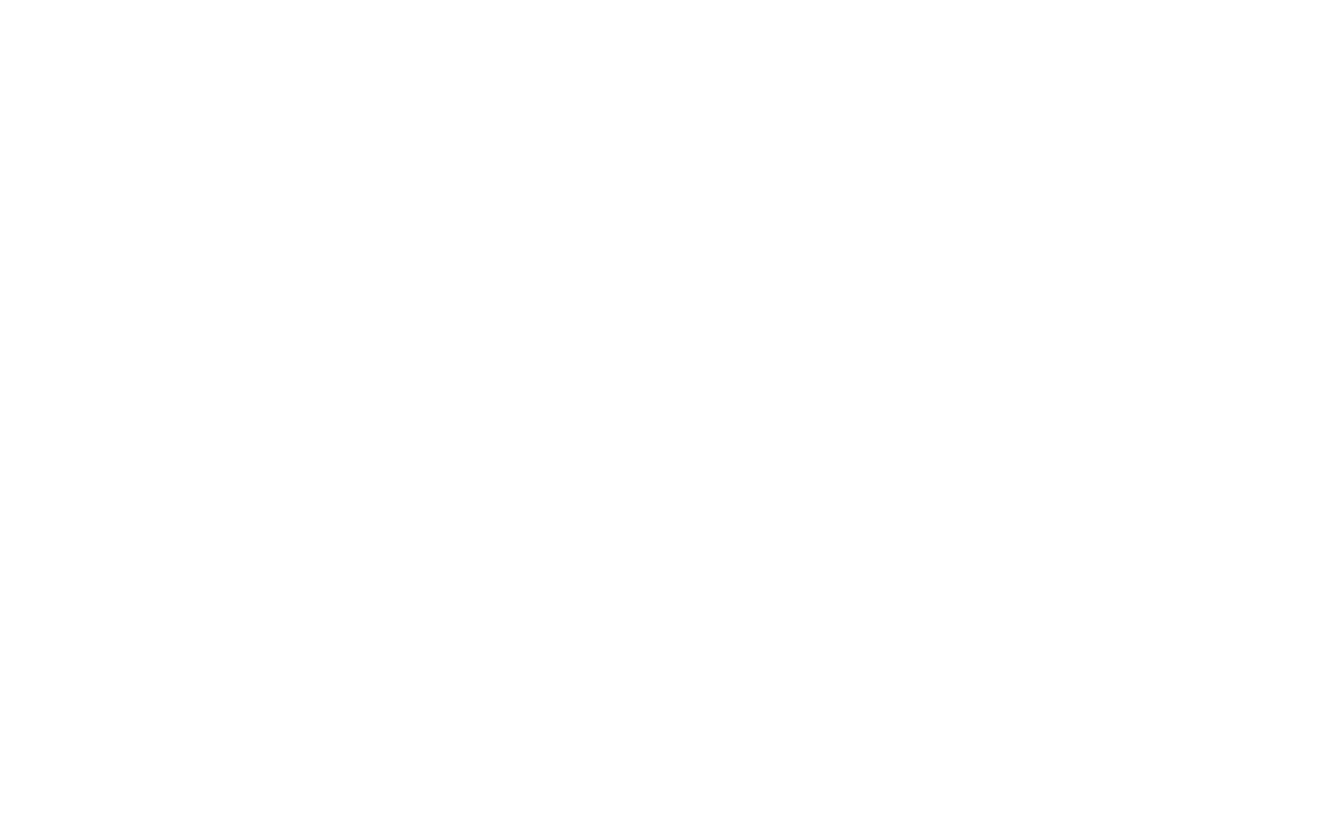
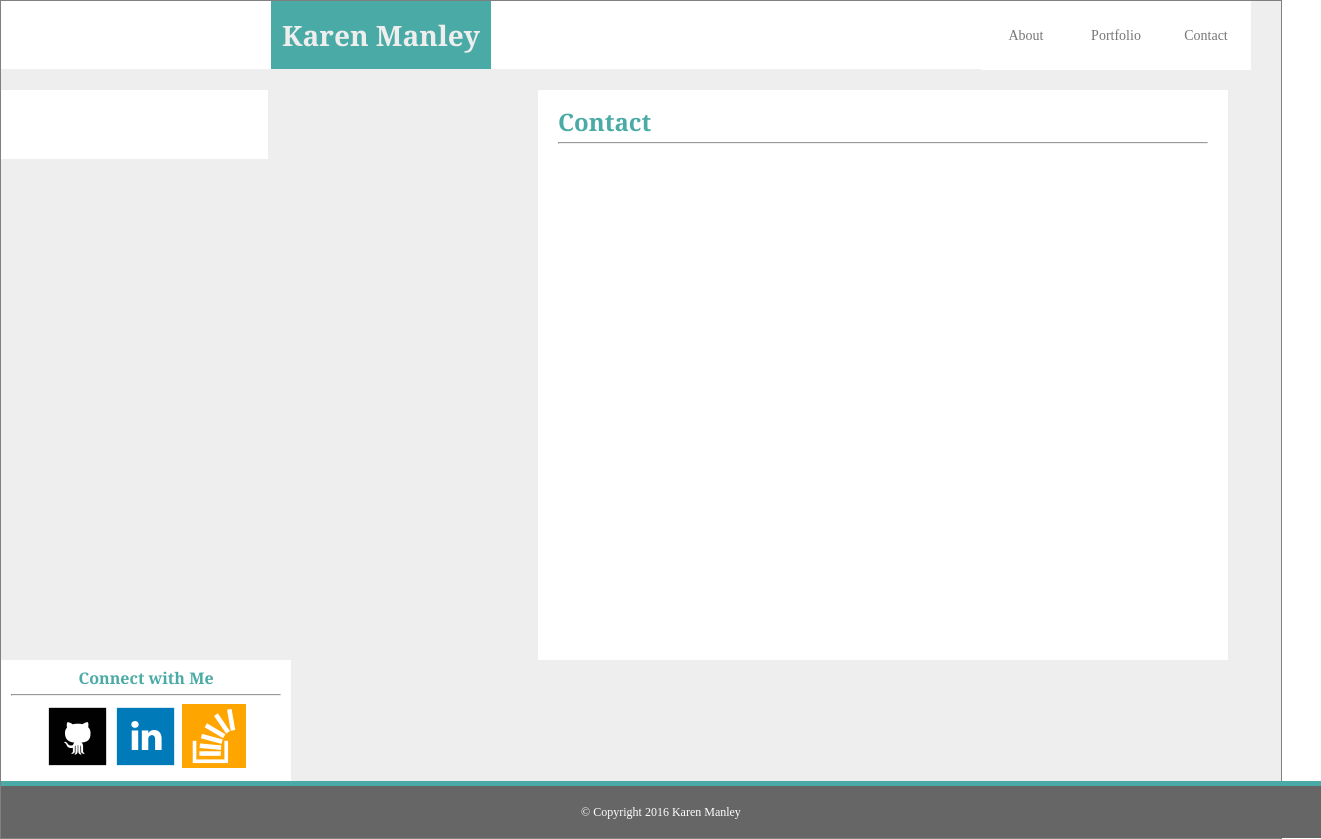
Before and after one commit to kjaneem/Basic-Portfolio.github.io, a plain HTML site: page contact.html in a window 1280 px wide. Shown: the whole page, 1321 px wide, since content can reach past the window. Before the commit the page ends 800 px from the top, so only its background shows below. Drawn offline with Linux system fonts and the light colour scheme.

Commit message:
add my image

```diff
--- a/contact.html
+++ b/contact.html
@@ -0,0 +1,62 @@
+<!DOCTYPE html>
+<html lang="en">
+
+<head>
+    <meta charset="UTF-8">
+    <meta name="viewport" content="width=device-width, initial-scale=1.0">
+    <meta http-equiv="X-UA-Compatible" content="ie=edge">
+    <title>Portfolio</title>
+    <link rel="stylesheet" type="text/css" href="assets/css/reset.css">
+    <link rel="stylesheet" type="text/css" href="assets/css/style.css">
+</head>
+
+<body>
+
+<div class="container">
+
+    <section id="namebox">
+        <h1>Karen Manley</h1>
+    </section>
+
+    <section class="navlink">
+	    <a href="index.html">About</a>
+    </section>
+
+    <section class="navlink">
+	    <a href="portfolio.html">Portfolio</a>
+    </section>
+
+    <section class="navlink">
+	    <a href="contact.html">Contact</a>
+    </section>
+
+<section id="whitebox">
+</section>
+
+<section id="bigbox">
+	<h2>Contact</h2>
+    <hr class="bigline">
+</section>
+
+<section id="littlebox">
+    <h3>Connect with Me</h3>
+        <hr id="littleline">
+        <a href="https://github.com/kjaneem">
+                <img class="littleimage" src="assets/images/github_square_black-128.png"
+                     	alt="Githubcom.com">
+        </a>
+        <a href="https://linkedin.com/in/KarenManleyPMP">
+                <img class="littleimage" src="assets/images/linkedin_square_color-128.png"
+                    	alt="LinkedIn.com">
+        </a>
+            <a href="https://stackexchange.com/users/106835565/karen-manley">
+                <img class="littleimage" src="assets/images/stackoverflow.png"
+                    	alt="StackOverflow.com">
+        </a>
+    </section>
+
+<footer>&copy; Copyright 2016 Karen Manley</footer>
+
+</div>
+</body>
+</html>
```
Also changed, not shown: index.html (+33 -1 lines), portfolio.html (+62 -0 lines), 1 other file.
